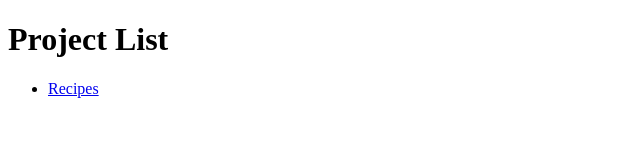
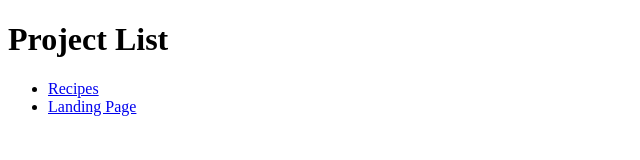
Before and after one commit to calebsutton/odin, a plain HTML site: page index.html in a window 1280 px wide. Shown: the whole page, without its empty margins (0-640 px from the left). Drawn offline with Linux system fonts and the light colour scheme.

Commit message:
updated index

```diff
--- a/index.html
+++ b/index.html
@@ -7,6 +7,7 @@
         <h1>Project List</h1>
         <ul>
             <li><a href="odin-recipes/index.html">Recipes</a></li>
+            <li><a href="landing-page/index.html">Landing Page</a></li>
         </ul>
     </body>
 </html>
```
